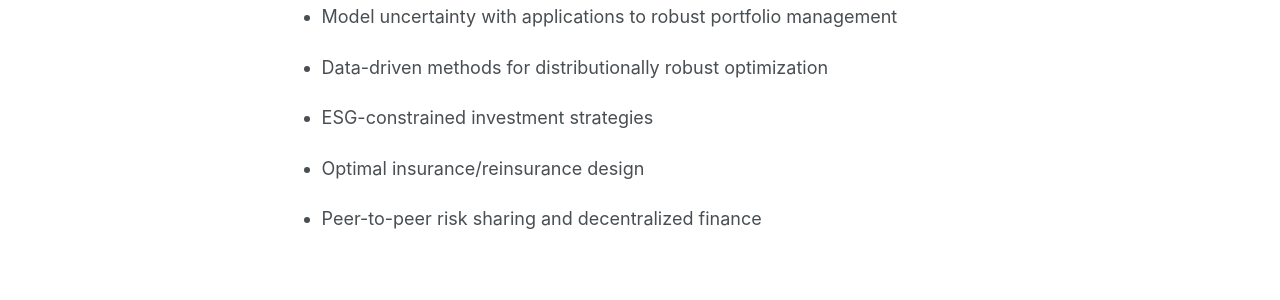
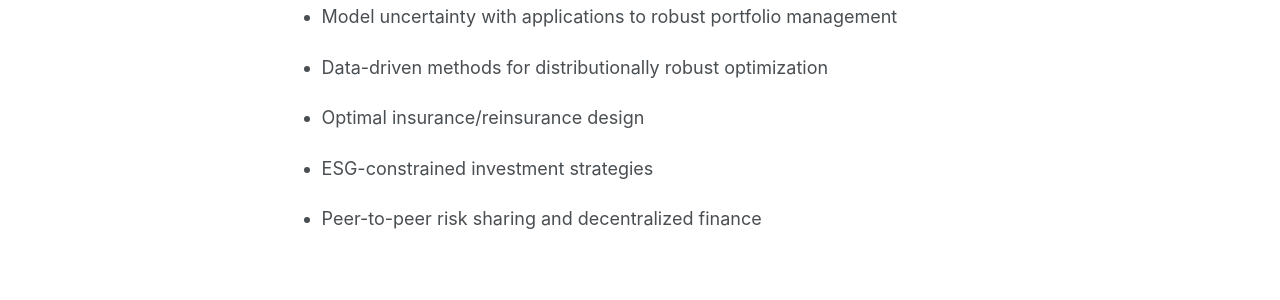
Before and after one commit to ZhiqiaoSong/zhiqiaosong.github.io, a Jekyll site: the page built from _pages/about.md, in a window 1280 px wide and 1336 px high. Shown: the part 699-999 px from the top of the window. Built offline with Jekyll 4.4.1, drawn with Linux system fonts in a browser that asks for light colours; a script that is not in the unit is left out.

```diff
--- a/_pages/about.md
+++ b/_pages/about.md
@@ -28,8 +28,8 @@ I obtained a double Bachelor's degree in Actuarial Science and Actuarial Mathema
 
 * Data-driven methods for distributionally robust optimization
 
+* Optimal insurance/reinsurance design
+
 * ESG-constrained investment strategies
 
-* Optimal insurance/reinsurance design
-
 * Peer-to-peer risk sharing and decentralized finance
```
